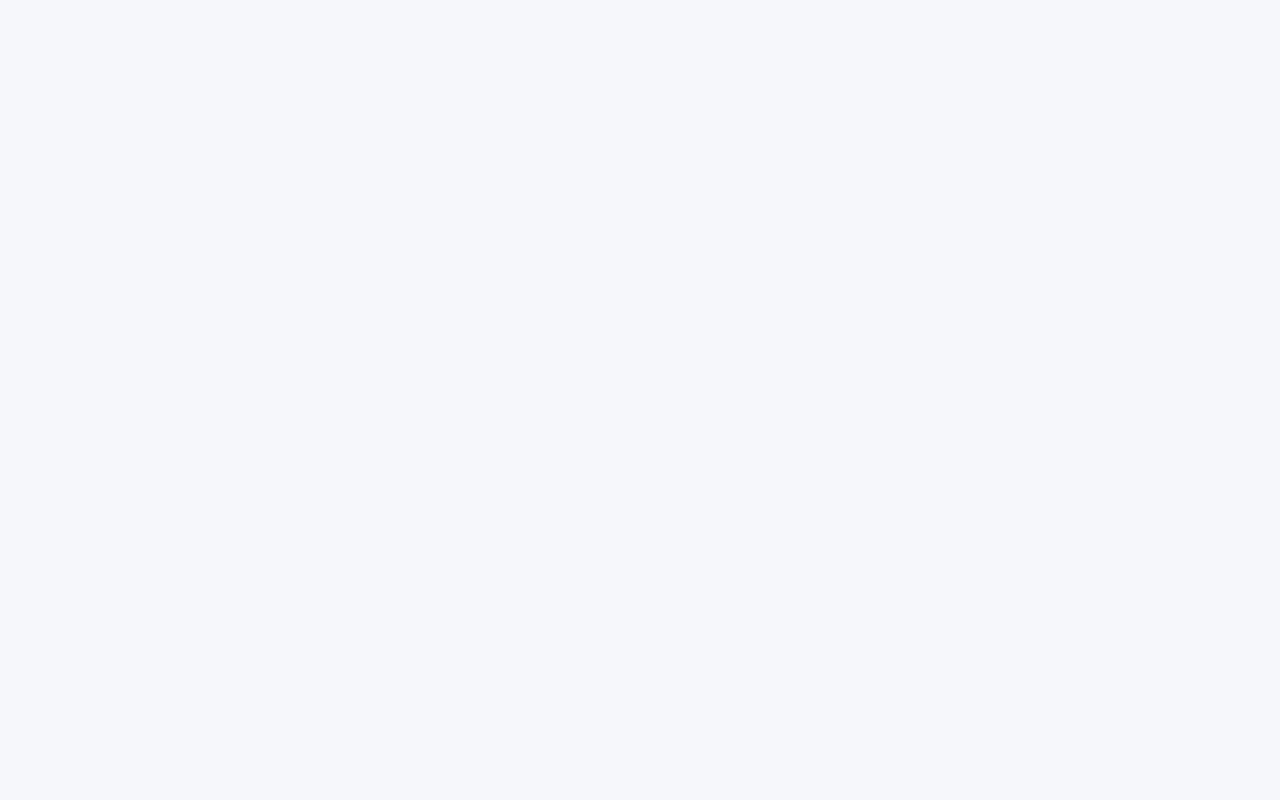
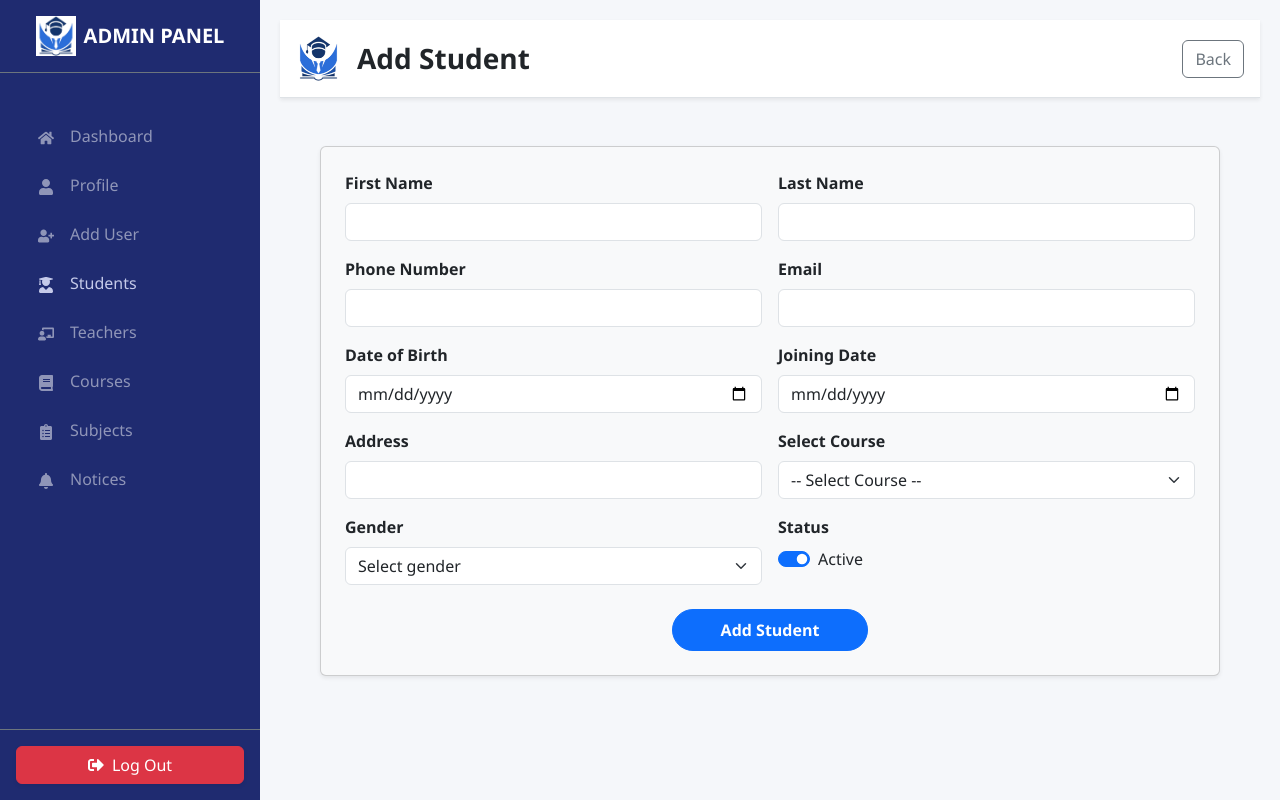
Before and after one commit to Institute-Management-System/Institute-Management-System, a React (Vite) app in the folder frontend/app/: page /admin/students/add in a window 1280 px wide. Before the commit this address had no page. Built offline with nearby package versions, Linux system fonts and the light colour scheme.

Commit message:
admin add student

```diff
--- a/frontend/app/src/App.jsx
+++ b/frontend/app/src/App.jsx
@@ -20,6 +20,8 @@ import AdminAddUser from "./pages/admin/AdminAddUser";
 
 // Admin: Students
 import AdminStudentDashboard from "./pages/admin/AdminStudentDashboard";
+import AdminAddStudent from "./pages/admin/AdminAddStudent";
+
 
 //Admin: Teachers
 import AdminTeacherDashboard from "./pages/admin/AdminTeacherDashboard";
@@ -72,6 +74,7 @@ const App = () => {
            <Route path="add-user" element={<AdminAddUser />} />
           {/* Admin: Student Management */}
           <Route path="students" element={<AdminStudentDashboard />} />
+          <Route path="students/add" element={<AdminAddStudent />} />
 
           {/* Admin: Teacher Management */}
           <Route path="teachers" element={<AdminTeacherDashboard />} />
--- /dev/null
+++ b/frontend/app/src/pages/admin/AdminAddStudent.jsx
@@ -0,0 +1,233 @@
+import React, { useState } from "react";
+import Logo from "../../assets/Logo.png";
+import { useNavigate } from "react-router-dom";
+import { ToastContainer, toast } from "react-toastify";
+import "react-toastify/dist/ReactToastify.css";
+
+const AdminAddStudent = () => {
+  // Initialize navigation hook for redirecting the user
+  const navigate = useNavigate();
+
+  // State to manage the student form data object
+  const [student, setStudent] = useState({
+    firstName: "",
+    lastName: "",
+    phone: "",
+    email: "",
+    dob: "",
+    joiningDate: "",
+    address: "",
+    course: "",
+    gender: "",
+    status: true, // Default status is set to active
+  });
+
+  // Handler function to update state when form inputs change
+  const handleChange = (e) => {
+    // Determine the value based on input type (checkbox vs standard input)
+    const value = e.target.type === "checkbox" ? e.target.checked : e.target.value;
+
+    // Update the specific field in the student state using the input's name attribute
+    setStudent({ ...student, [e.target.name]: value });
+  };
+
+  // Handler for form submission
+  const handleSubmit = (e) => {
+    e.preventDefault(); // Prevent default page reload behavior
+    console.log("Student Data:", student); // Log the captured data (Simulating API call)
+    toast.success("Student Added Successfully!"); // Display success notification
+
+    // Reset the form fields to their initial empty state
+    setStudent({
+      firstName: "",
+      lastName: "",
+      phone: "",
+      email: "",
+      dob: "",
+      joiningDate: "",
+      address: "",
+      course: "",
+      gender: "",
+      status: true,
+    });
+  };
+
+  return (
+    <div className="container-fluid p-0">
+      {/* Header Section: Displays Logo, Title, and Back Button */}
+      <header className="d-flex align-items-center justify-content-between p-3 bg-white border-bottom shadow-sm">
+        <div className="d-flex align-items-center">
+          <img src={Logo} alt="Logo" width="45" className="me-3" />
+          <h3 className="mb-0 fw-bold">Add Student</h3>
+        </div>
+        {/* Button to navigate back to the previous page history */}
+        <button className="btn btn-outline-secondary" onClick={() => navigate(-1)}>
+          Back
+        </button>
+      </header>
+
+      {/* Main Form Container */}
+      <div className="container mt-5 d-flex justify-content-center">
+        <div className="card shadow-sm p-4 w-100" style={{ maxWidth: "900px", backgroundColor: "#f8f9fa" }}>
+          <form onSubmit={handleSubmit}>
+            <div className="row g-3">
+
+              {/* First Name Field */}
+              <div className="col-md-6">
+                <label className="form-label fw-bold">First Name</label>
+                <input
+                  type="text"
+                  name="firstName"
+                  className="form-control"
+                  value={student.firstName}
+                  onChange={handleChange}
+                  required
+                />
+              </div>
+
+              {/* Last Name Field */}
+              <div className="col-md-6">
+                <label className="form-label fw-bold">Last Name</label>
+                <input
+                  type="text"
+                  name="lastName"
+                  className="form-control"
+                  value={student.lastName}
+                  onChange={handleChange}
+                  required
+                />
+              </div>
+
+              {/* Phone Number Field */}
+              <div className="col-md-6">
+                <label className="form-label fw-bold">Phone Number</label>
+                <input
+                  type="tel"
+                  name="phone"
+                  className="form-control"
+                  value={student.phone}
+                  onChange={handleChange}
+                  required
+                />
+              </div>
+
+              {/* Email Address Field */}
+              <div className="col-md-6">
+                <label className="form-label fw-bold">Email</label>
+                <input
+                  type="email"
+                  name="email"
+                  className="form-control"
+                  value={student.email}
+                  onChange={handleChange}
+                  required
+                />
+              </div>
+
+              {/* Date of Birth Field */}
+              <div className="col-md-6">
+                <label className="form-label fw-bold">Date of Birth</label>
+                <input
+                  type="date"
+                  name="dob"
+                  className="form-control"
+                  value={student.dob}
+                  onChange={handleChange}
+                  required
+                />
+              </div>
+
+              {/* Joining Date Field */}
+              <div className="col-md-6">
+                <label className="form-label fw-bold">Joining Date</label>
+                <input
+                  type="date"
+                  name="joiningDate"
+                  className="form-control"
+                  value={student.joiningDate}
+                  onChange={handleChange}
+                  required
+                />
+              </div>
+
+              {/* Address Field */}
+              <div className="col-md-6">
+                <label className="form-label fw-bold">Address</label>
+                <input
+                  type="text"
+                  name="address"
+                  className="form-control"
+                  value={student.address}
+                  onChange={handleChange}
+                  required
+                />
+              </div>
+
+              {/* Course Selection Dropdown */}
+              <div className="col-md-6">
+                <label className="form-label fw-bold">Select Course</label>
+                <select
+                  name="course"
+                  className="form-select"
+                  value={student.course}
+                  onChange={handleChange}
+                  required
+                >
+                  <option value="">-- Select Course --</option>
+                  <option value="PG-DAC">PG-DAC</option>
+                  <option value="PG-DMC">PG-DMC</option>
+                  <option value="PG-DBDA">PG-DBDA</option>
+                </select>
+              </div>
+
+              {/* Gender Selection Dropdown */}
+              <div className="col-md-6">
+                <label className="form-label fw-bold">Gender</label>
+                <select
+                  name="gender"
+                  className="form-select"
+                  value={student.gender}
+                  onChange={handleChange}
+                  required
+                >
+                  <option value="">Select gender</option>
+                  <option value="Male">Male</option>
+                  <option value="Female">Female</option>
+                  <option value="Other">Other</option>
+                </select>
+              </div>
+
+              {/* Status Toggle Switch (Active/Inactive) */}
+              <div className="col-md-6">
+                <label className="form-label fw-bold d-block">Status</label>
+                <div className="form-check form-switch">
+                  <input
+                    className="form-check-input"
+                    type="checkbox"
+                    name="status"
+                    checked={student.status}
+                    onChange={(e) => setStudent({...student, status: e.target.checked})}
+                  />
+                  <label className="form-check-label">
+                    {student.status ? "Active" : "Inactive"}
+                  </label>
+                </div>
+              </div>
+
+              {/* Submit Button */}
+              <div className="col-12 text-center mt-4">
+                <button type="submit" className="btn btn-primary px-5 py-2 rounded-pill fw-bold">
+                  Add Student
+                </button>
+              </div>
+            </div>
+          </form>
+        </div>
+      </div>
+      {/* Toast Container for displaying notifications */}
+      <ToastContainer position="top-right" autoClose={3000} />
+    </div>
+  );
+};
+
+export default AdminAddStudent;
```
